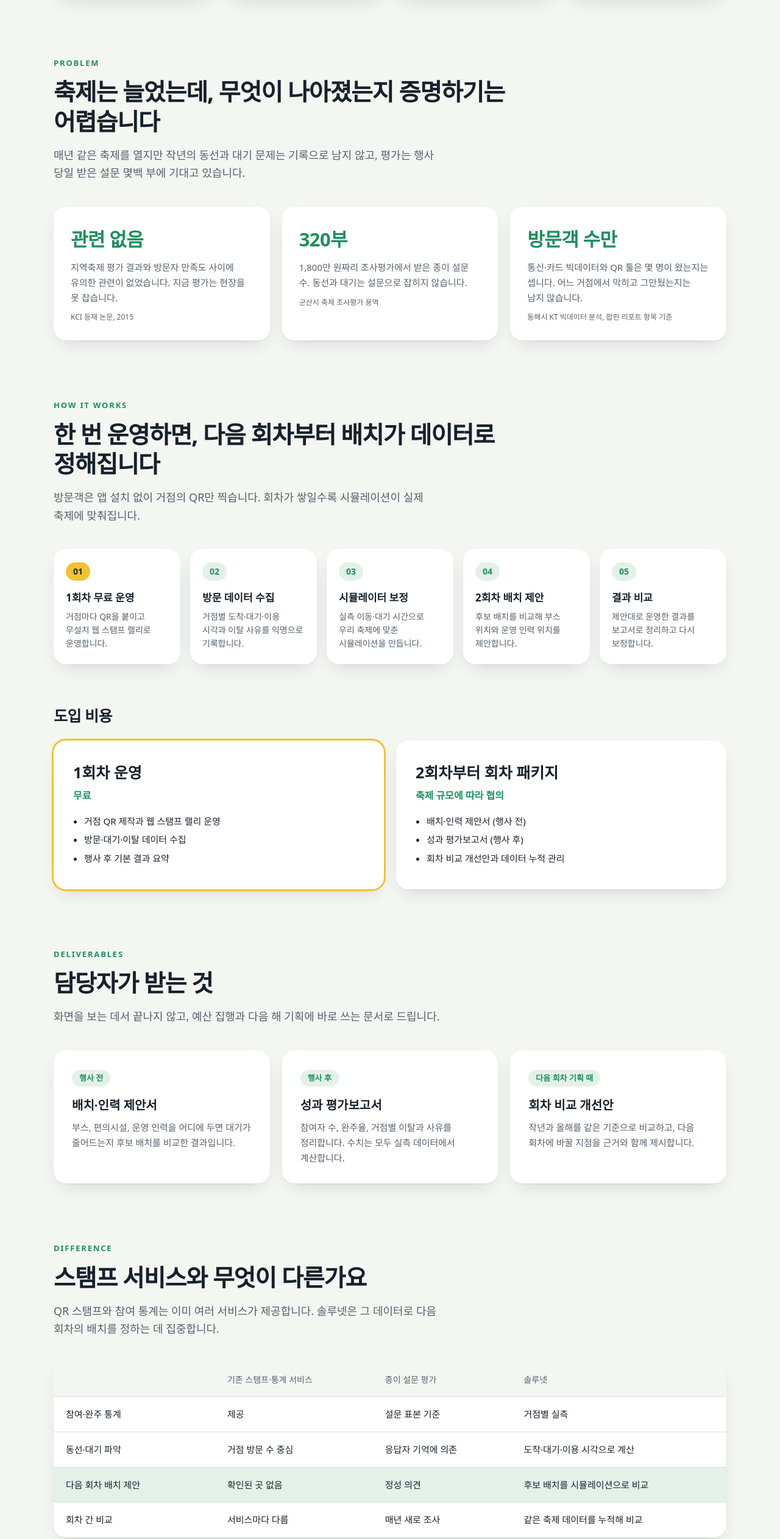
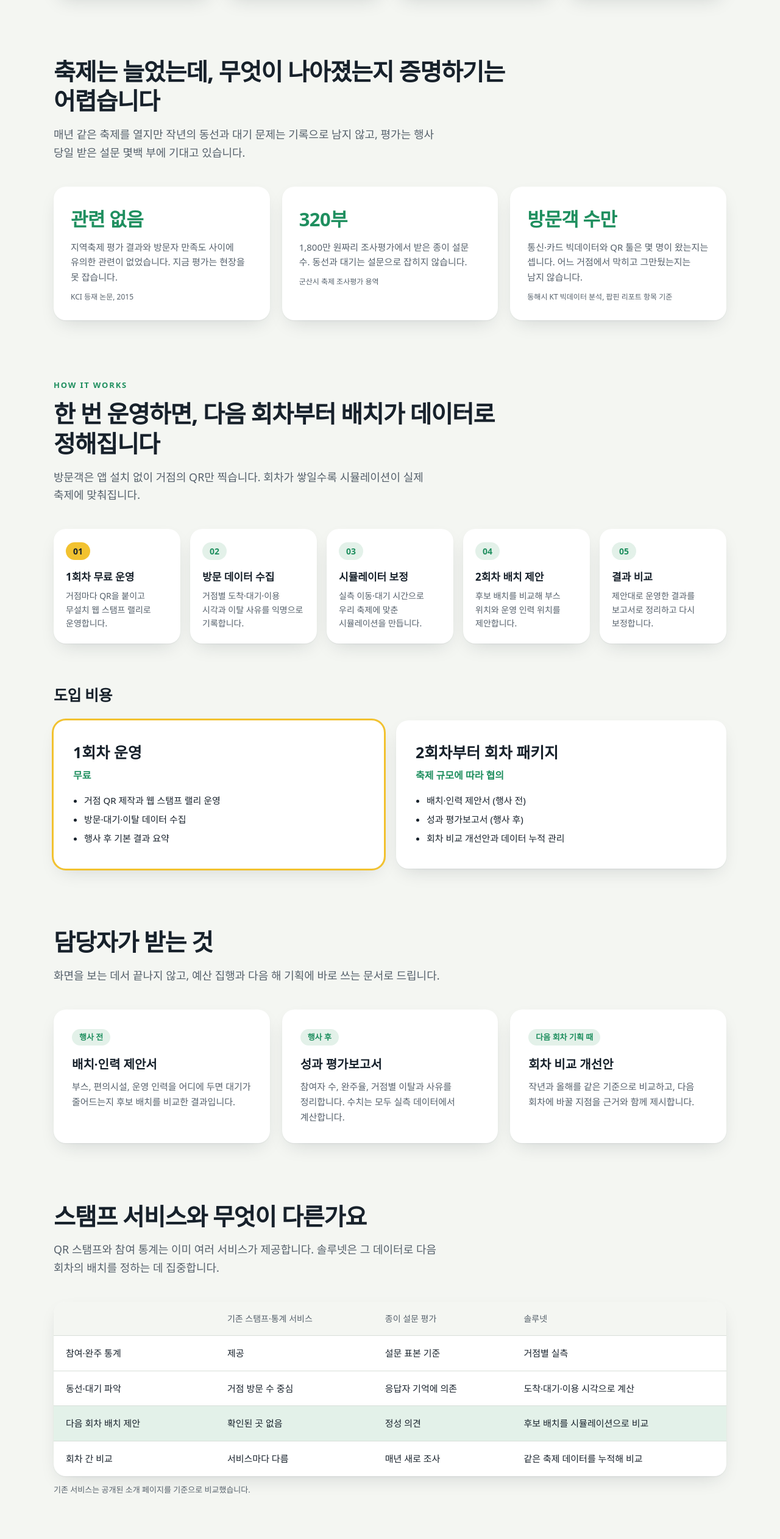
Before and after one commit to paul-10101/Solunet, a plain HTML site: page static/index.html in a window 1280 px wide. Shown: the part 961-3484 px from the top of the page at 61% size. Drawn offline with Linux system fonts and the light colour scheme; a web font is replaced by a local one.

Commit message:
섹션 영문 라벨 7→2개로 축소 (design-for-ai AI티 감지 규칙 통과)
Co-Authored-By: Claude Sonnet 5.5 <noreply@anthropic.com>
Claude-Session: https://claude.ai/code/session_01U89UtL9urwpzEB5YUqDnMx

```diff
--- a/static/index.html
+++ b/static/index.html
@@ -240,7 +240,6 @@
 
 <section class="block">
   <div class="wrap">
-    <p class="eyebrow">Problem</p>
     <h2>축제는 늘었는데, 무엇이 나아졌는지 증명하기는 어렵습니다</h2>
     <p class="intro">매년 같은 축제를 열지만 작년의 동선과 대기 문제는 기록으로 남지 않고, 평가는 행사 당일 받은 설문 몇백 부에 기대고 있습니다.</p>
     <div class="facts">
@@ -281,7 +280,6 @@
 
 <section class="block">
   <div class="wrap">
-    <p class="eyebrow">Deliverables</p>
     <h2>담당자가 받는 것</h2>
     <p class="intro">화면을 보는 데서 끝나지 않고, 예산 집행과 다음 해 기획에 바로 쓰는 문서로 드립니다.</p>
     <div class="deliver">
@@ -294,7 +292,6 @@
 
 <section class="block">
   <div class="wrap">
-    <p class="eyebrow">Difference</p>
     <h2>스탬프 서비스와 무엇이 다른가요</h2>
     <p class="intro">QR 스탬프와 참여 통계는 이미 여러 서비스가 제공합니다. 솔루넷은 그 데이터로 다음 회차의 배치를 정하는 데 집중합니다.</p>
     <div class="tablewrap"><table>
@@ -314,7 +311,6 @@
 <section class="block">
   <div class="wrap data">
     <div>
-      <p class="eyebrow">Privacy</p>
       <h2>개인을 추적하지 않습니다</h2>
       <p class="intro" style="margin-bottom:0">방문객은 로그인 없이 참여합니다. 기록은 익명 방문 번호와 거점, 시각뿐입니다.</p>
     </div>
@@ -358,7 +354,6 @@
 <section class="block" id="contact">
   <div class="wrap contact">
     <div>
-      <p class="eyebrow">Contact</p>
       <h2>올해 축제, 1회차 무료 운영을 신청하세요</h2>
       <p class="intro">축제 일정과 규모를 남겨 주시면 거점 구성과 운영 방식을 정리해 연락드립니다.</p>
       <p class="quote">사람을 대체하지 않습니다. 같은 인원이 더 많은 일을, 기록을 남기며 하게 만듭니다.</p>
```
